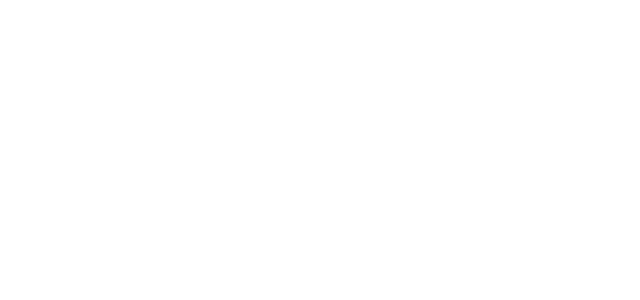
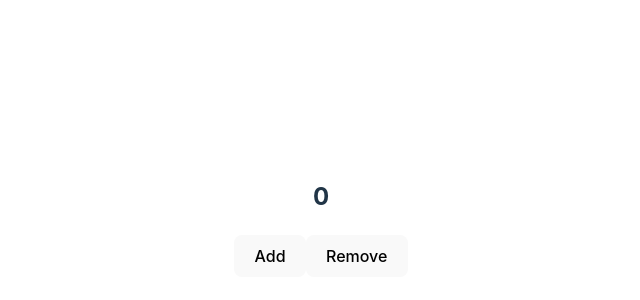
Before and after one commit to owlpsycho/Develhope-React, a React (Vite) app: page / in a window 1280 px wide. Shown: the part 182-482 px from the top of the page, without its empty margins (319-959 px from the left). Built offline with nearby package versions, Linux system fonts and the light colour scheme.

Commit message:
risoluzione esercizio 52

```diff
--- a/src/App.jsx
+++ b/src/App.jsx
@@ -1,11 +1,11 @@
-import { useState } from 'react'
 import './App.css'
+import { Counter } from '../src/Counter'
 
 function App() {
 
   return (
     <>
-
+      <Counter />
     </>
   )
 }
--- /dev/null
+++ b/src/Counter.jsx
@@ -0,0 +1,45 @@
+import { useEffect, useRef, useState } from "react";
+
+export function Counter({ initialValue = 0 }) {
+    const [count, setCount] = useState(initialValue);
+    const prevRef = useRef(initialValue);
+    const currentRef = useRef("same");
+
+    useEffect(() => {
+        let newDirection;
+        if (count > prevRef.current) {
+            newDirection = 'up';
+        } else if (count < prevRef.current) {
+            newDirection = 'down';
+        } else {
+            newDirection = 'same';
+        }
+
+        if (newDirection !== currentRef.current) {
+            currentRef.current = newDirection;
+            console.log(currentRef.current);
+        }
+
+        prevRef.current = count;
+    }, [count]);
+
+
+
+
+
+    function handleAdd() {
+        setCount(count + 1)
+    }
+    function handleRemove() {
+        setCount(count - 1)
+    }
+
+
+    return (
+        <div>
+            <h2>{count}</h2>
+            <button onClick={handleAdd}>Add</button>
+            <button onClick={handleRemove}>Remove</button>
+        </div>
+    )
+}
```
